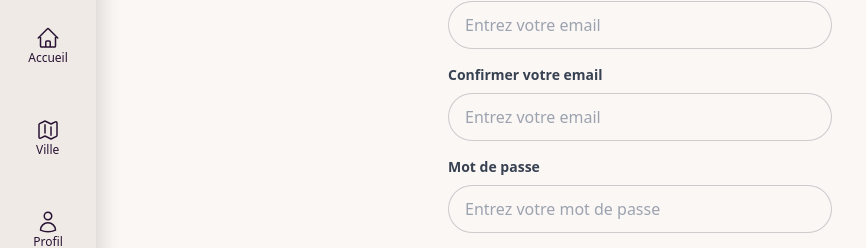
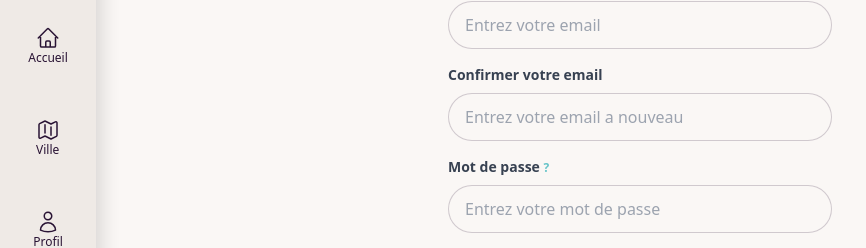
Before and after one commit to WildCodeSchool/2023-03-wns-keller-groupe3, a React (Create React App) app in the folder client/: page /user in a window 1280 px wide. Both pictures are taken after a click on the element "Pas de compte ? S'inscrire". Shown: the part 289-537 px from the top of the page, without its empty margins (0-866 px from the left). Built offline with nearby package versions, Linux system fonts and the light colour scheme.

Commit message:
hotfixe et ajout de la bulle d'aide pour le mot de passe

```diff
--- a/client/src/components/Login.tsx
+++ b/client/src/components/Login.tsx
@@ -24,7 +24,7 @@ export default function Login() {
     if (error) {
       toast(
         <CustomToast
-          message={`Vos informations de connection sont erroné`}
+          message={`Vos informations de connexion sont erronées`}
           color='text-error'
         />
       );
--- a/client/src/components/Subscribe.tsx
+++ b/client/src/components/Subscribe.tsx
@@ -12,6 +12,7 @@ export default function Subscribe() {
   const [confirmEmail, setConfirmEmail] = useState("");
   const [password, setPassword] = useState("");
   const [confirmPassword, setConfirmPassword] = useState("");
+  const [showPasswordDescription, setShowPasswordDescription] = useState(false);
   const navigate = useNavigate();
   const [addUser] = useMutation(CREATE_USER, {
     refetchQueries: [GET_USER],
@@ -19,6 +20,10 @@ export default function Subscribe() {
   const emailRegex =
   /^(([^<>()[\]\\.,;:\s@"]+(\.[^<>()[\]\\.,;:\s@"]+)*)|(".+"))@((\[[0-9]{1,3}\.[0-9]{1,3}\.[0-9]{1,3}\.[0-9]{1,3}\])|(([a-zA-Z\-0-9]+\.)+[a-zA-Z]{2,}))$/;
   const passwordRegex = /^(?=.*\d)(?=.*[a-z])(?=.*[A-Z])(?=.*[a-zA-Z]).{8,}$/;
+
+  const handleTogglePasswordDescription = () => {
+    setShowPasswordDescription(!showPasswordDescription);
+  };
 
   const handleSubmit = async () => {
     if ( name.trim() === "" ) {
@@ -126,14 +131,20 @@ export default function Subscribe() {
       onChange={(e) => {
         setConfirmEmail(e.target.value);
       }}
-      placeholder="Entrez votre email"
+      placeholder="Entrez votre email a nouveau"
     />
     </div>
     <div className="mb-4">
-        <label className="block text-gray-700 text-sm font-bold mb-2" htmlFor="password">
-          Mot de passe
-        </label>
-        <input
+      <label className="block text-gray-700 text-sm font-bold mb-2" htmlFor="password">
+        Mot de passe{" "}
+        <span
+          className="text-primary text-xs cursor-help"
+          onClick={handleTogglePasswordDescription}
+        >
+          ?
+        </span>
+      </label>
+      <input
           className="input input-bordered w-full"
           type="password"
           id="password"
@@ -142,7 +153,10 @@ export default function Subscribe() {
             setPassword(e.target.value);
           }}
           placeholder="Entrez votre mot de passe"
-          />
+        />
+        {showPasswordDescription && (
+          <p className="text-xs text-gray-500 mt-1">{`Votre mot de passe doit comporter au moins 8 caractères et inclure au moins une lettre minuscule, une lettre majuscule et un chiffre.`}</p>
+        )}
       </div>
       <div className="mb-4">
         <label className="block text-gray-700 text-sm font-bold mb-2" htmlFor="password">
```
